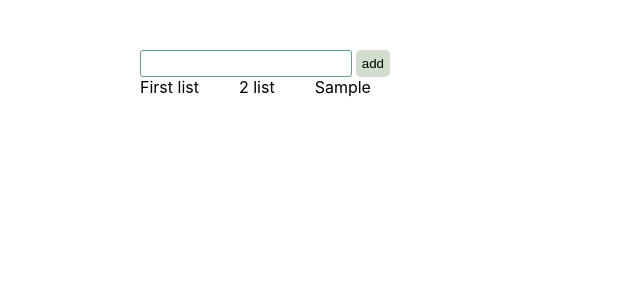
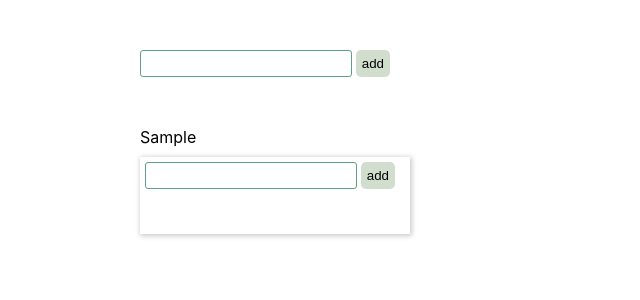
Before and after one commit to athlete94/todo-mindbox, a React (Create React App) app: page / in a window 1280 px wide. Both pictures are taken after typing "Sample" into the empty fields and a click on the button "add". Shown: the top 300 px of the page, without its empty margins (0-640 px from the left). Built offline with nearby package versions, Linux system fonts and the light colour scheme.

Commit message:
added functions addTask, addTodolist

```diff
--- a/src/App.tsx
+++ b/src/App.tsx
@@ -9,8 +9,8 @@ export type FilterType = 'All' | 'Active' | 'Completed'
 // task types
 export type TaskType = {
     id: string
-    name: string
-    filter: FilterType
+    title: string
+    completed: boolean
 }
 export type TasksType = {
     [key: string]: Array<TaskType>
@@ -19,27 +19,38 @@ export type TasksType = {
 //Todolist type
 export type TodolistType = {
     id: string
-    name: string
+    title: string
     filter: FilterType
 }
 
 function App() {
 
-    let [todolists, setTodolists] = useState<Array<TodolistType>>([
-        {id: v1(), filter: 'All', name: 'First list'},
-        {id: v1(), filter: 'All', name: '2 list'}
-    ])
-    let [tasks, setTasks] = useState<Array<TasksType>>([])
+    let [todolists, setTodolists] = useState<Array<TodolistType>>([])
+    let [tasks, setTasks] = useState<TasksType>({})
     let [filter, setFilter] = useState<FilterType>('All')
 
 
-    const addNewList = (name: string) => {
-        setTodolists([...todolists, {id: v1(), name, filter: 'All'}])
+    // todolists
+    const addNewList = (title: string) => {
+        let todoId = v1()
+        setTodolists([{id: todoId, title, filter: 'All'}, ...todolists] )
+        setTasks({
+            [todoId]: []
+        })
     }
 
+    //tasks
+    const addTask = (todoId: string, title: string) => {
+        setTasks({
+            [todoId]: [{id: v1(), title, completed: false}, ...tasks[todoId]]
+        })
+    }
+
+    //filter
     const changeFilter = (filterValue: FilterType) => {
         setFilter(filterValue)
     }
+
 
     return (
         <div className="App">
@@ -48,10 +59,13 @@ function App() {
             <div className='todolists'>
                 {
                     todolists.map(t => {
+                        let todolistTasks = tasks[t.id]
                         return <Todolist key={t.id}
                                          id={t.id}
-                                         name={t.name}
+                                         title={t.title}
                                          filter={t.filter}
+                                         tasks={todolistTasks}
+                                         addTask={addTask}
                         />
                     })
                 }
--- a/src/components/Task/Task.tsx
+++ b/src/components/Task/Task.tsx
@@ -1,10 +1,16 @@
 import React from 'react';
 import s from './Task.module.css'
 
-const Task = () => {
+type TaskPropsType = {
+    id: string
+    title: string
+    completed: boolean
+}
+const Task = ({id, title, completed}: TaskPropsType) => {
     return (
         <div className={s.task}>
-
+            <input type="checkbox"/>
+            {title}
         </div>
     );
 };
--- a/src/components/Todolist/Todolist.module.css
+++ b/src/components/Todolist/Todolist.module.css
@@ -1,3 +1,19 @@
 .todolist {
+    margin-top: 50px;
+}
 
+.tasksBlock {
+    margin-top: 10px;
+    width: 100%;
+    height: 100%;
+    box-shadow: 1px 1px 5px 1px #ccc;
+    padding: 5px;
 }
+
+.tasksBlock ul {
+    margin: 0;
+    padding: 0;
+}
+.tasksBlock li {
+    list-style-type: none;
+}
--- a/src/components/Todolist/Todolist.tsx
+++ b/src/components/Todolist/Todolist.tsx
@@ -1,18 +1,53 @@
 import React from 'react';
 import s from './Todolist.module.css'
-import {FilterType} from "../../App";
+import {FilterType, TaskType} from "../../App";
+import {AddItemForm} from "../AddItemForm/AddItemForm";
+import Task from "../Task/Task";
 
 type TodolistPropsType = {
     id: string
-    name: string
+    title: string
     filter: FilterType
+    tasks: Array<TaskType>
+    addTask: (todoId: string, title: string) => void
 }
 
-const Todolist = ({id, name, filter}: TodolistPropsType) => {
+const Todolist = ({id, title, filter, tasks, addTask}: TodolistPropsType) => {
+
+    const newTaskHandler = (title: string) => {
+        addTask(id, title)
+    }
 
     return (
         <div className={s.todolist}>
-            {name}
+            <div className={s.todolistTitle}>
+                {title}
+            </div>
+
+            <div className={s.tasksBlock}>
+                <AddItemForm callBack={newTaskHandler}/>
+                <ul>
+                    {tasks.map(task => {
+                        return <li>
+                            <Task key={task.id}
+                                  id={task.id}
+                                  title={task.title}
+                                  completed={task.completed}/>
+                        </li>
+                    })}
+                </ul>
+                <div className={s.todoBottom}>
+                    <div className={s.leftItems}>
+
+                    </div>
+                    <div className={s.filters}>
+
+                    </div>
+                    <div className={s.clearButton}>
+
+                    </div>
+                </div>
+            </div>
         </div>
     );
 };
```
